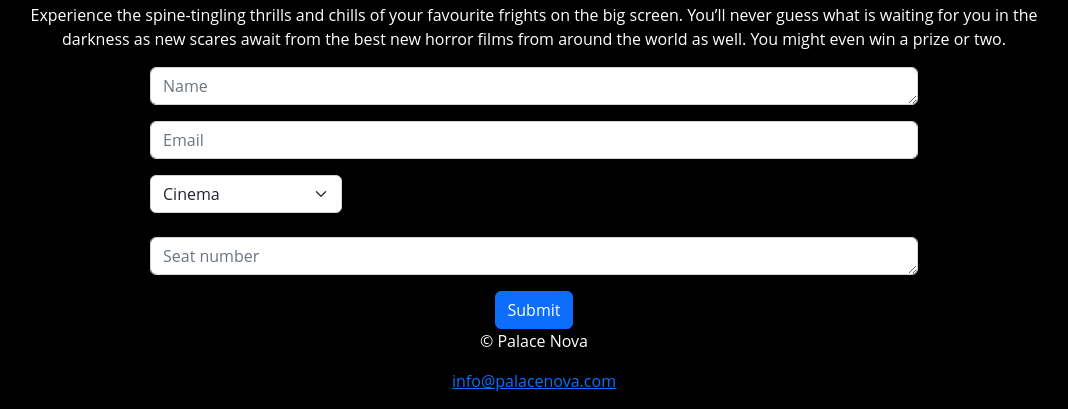
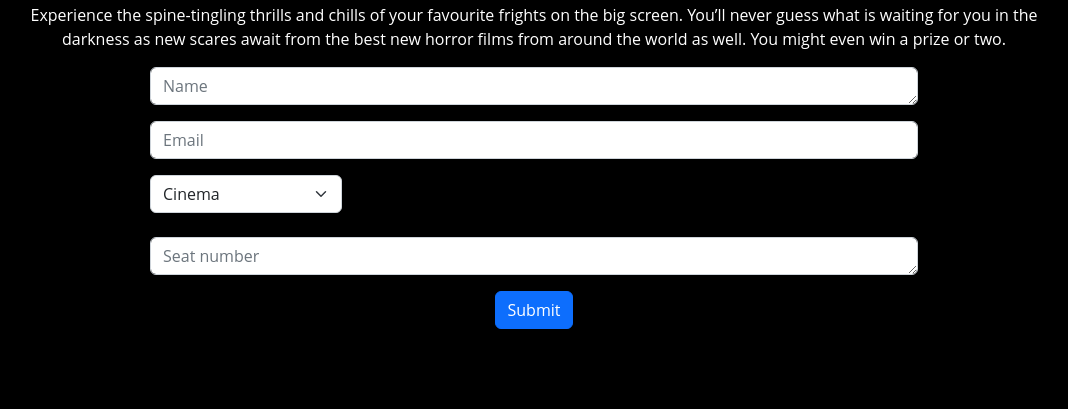
Before and after one commit to JoshSThompson/bonfire, a plain HTML site: page index.html in a window 1280 px wide. Shown: the part 645-1054 px from the top of the page, without its empty margins (106-1174 px from the left). After the commit the page ends 974 px from the top, so only its background shows below. Drawn offline with nearby package versions, Linux system fonts and the light colour scheme.

Commit message:
Update index.html

```diff
--- a/index.html
+++ b/index.html
@@ -33,10 +33,6 @@
           <button type="submit" class="btn btn-primary">Submit</button>
         </form>
         <script src="https://cdn.jsdelivr.net/npm/bootstrap@5.2.3/dist/js/bootstrap.bundle.min.js" integrity="sha384-kenU1KFdBIe4zVF0s0G1M5b4hcpxyD9F7jL+jjXkk+Q2h455rYXK/7HAuoJl+0I4" crossorigin="anonymous"></script>
-        <footer align = "center">
-          <p>&#169 Palace Nova</p>
-          <p><a href="mailto:info@palacenova.com">info@palacenova.com</a></p>
-        </footer>
       </body>
 </html>
       </body>
```
